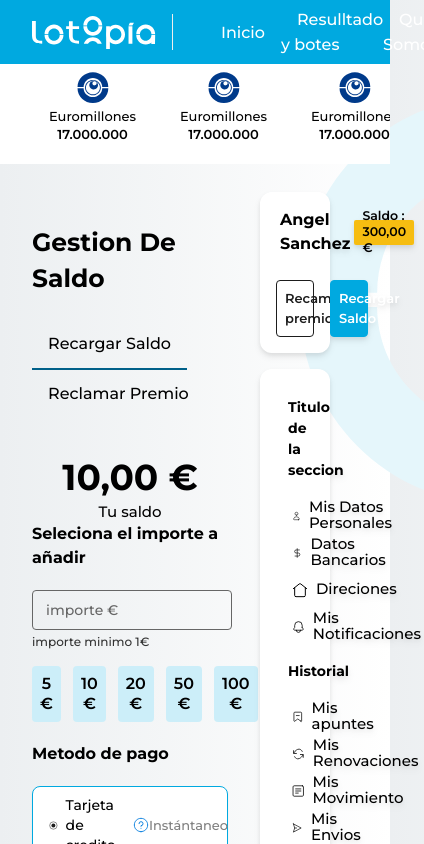
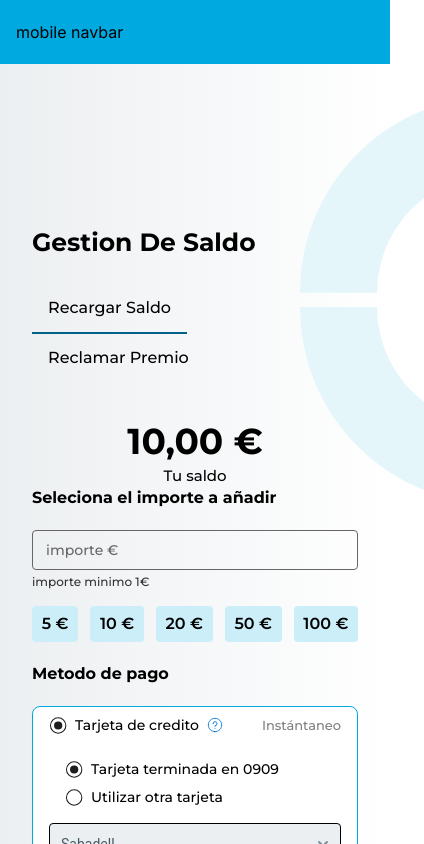
Before and after one commit to angeleesc/pulpo-line-challenger-2, a Next.js app: page / in a window 390 px wide. Shown: the top 844 px of the page, 424 px wide, since content can reach past the window. Built offline with nearby package versions, Linux system fonts and the light colour scheme.

Commit message:
configuracion del top navbar

```diff
--- a/src/app/(siteLayout)/layout.tsx
+++ b/src/app/(siteLayout)/layout.tsx
@@ -3,7 +3,7 @@ import Navbar from "../component/Navbar/Navbar";
 import Productab from "../component/tabs/pproduc-tab/Productab";
 import AsideMenu from "../component/aside-menu/AsideMenu";
 import Footer from "../component/footer/Footer";
-
+import MobileNavBar from "../component/Navbar/MobileNavBar";
 
 export default function SiteLayOut({
   children,
@@ -12,18 +12,24 @@ export default function SiteLayOut({
 }) {
   return (
     <>
-      <header className="fixed w-full top-0 z-[900]">
-        <Navbar />
-        <Productab />
+      <header className="fixed w-full top-0 z-[900] ">
+        <div className="w-full hidden lg:block">
+          <Navbar />
+          <Productab />
+        </div>
+        <div className="w-full lg:hidden">
+          <MobileNavBar />
+        </div>
       </header>
+
       <img
         src={"/circle.svg"}
         alt="mani-bg"
         className="fixed z-[-10] right-[-300px] w-[600px] h-[600px] top-0"
       />
       <div className="mt-[160px] w-full flex items-start">
-        <div className="w-4/6">{children}</div>
-        <div className="w-2/6">
+        <div className="w-full lg:w-4/6">{children}</div>
+        <div className="hidden lg:block w-2/6">
           <AsideMenu />
         </div>
       </div>
--- /dev/null
+++ b/src/app/component/Navbar/MobileNavBar.tsx
@@ -0,0 +1,10 @@
+import React from 'react'
+
+export default function MobileNavBar() {
+  return (
+    <nav className="bg-primary-default w-full h-16 flex items-center px-4">
+        mobile navbar
+    </nav>
+
+  )
+}
--- a/src/app/component/footer/Footer.tsx
+++ b/src/app/component/footer/Footer.tsx
@@ -20,7 +20,7 @@ import Instagram from "../icons/logos/Instagram";
 
 export default function Footer() {
   return (
-    <footer className="mt-8 bg-body-100 p-8 flex flex-wrap justify-between">
+    <footer className="hidden mt-8 bg-body-100 p-8 lg:flex flex-wrap justify-between">
       <div className="flex-shrink flex-grow flex items-center min-w-[200px] max-w-[320px]">
         <LogoDevTalenti />
       </div>
```
